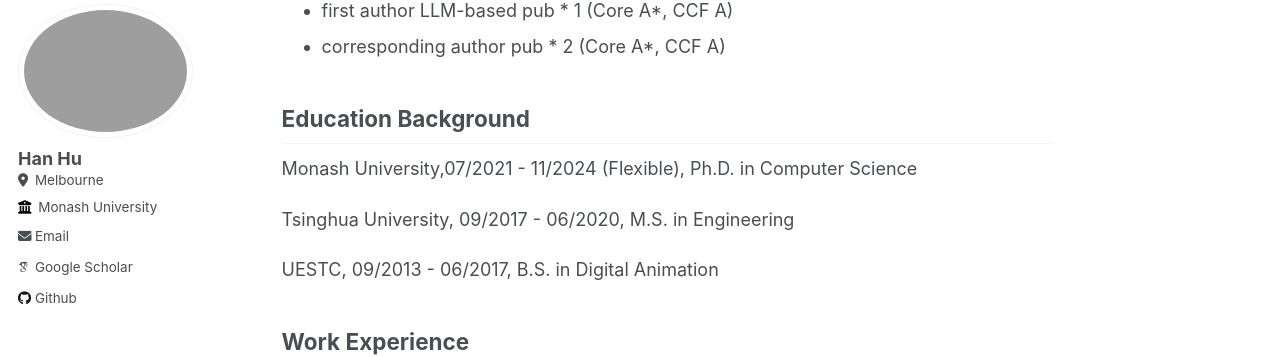
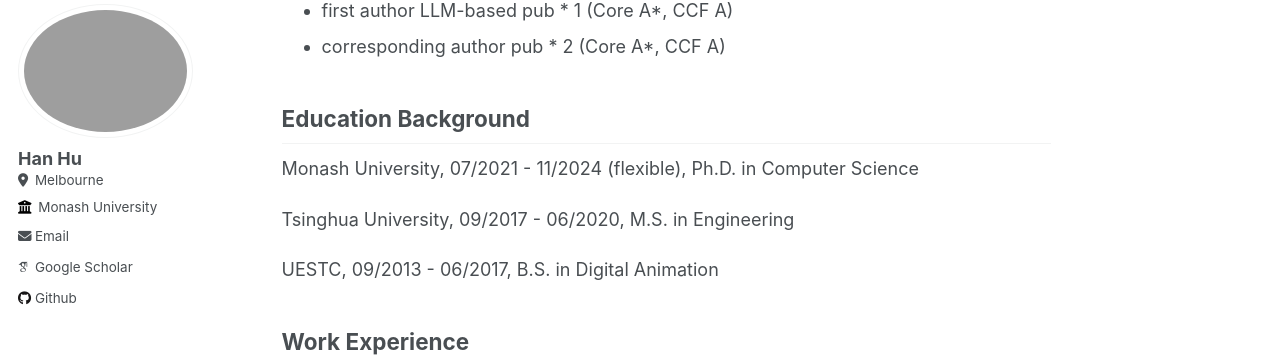
Before and after one commit to huhanGitHub/huhanGitHub.github.io, a Jekyll site: the page built from _pages/about.md, in a window 1280 px wide and 900 px high, scrolled down 1614 px. Shown: the part 102-459 px from the top of the window. Built offline with Jekyll 4.4.1, drawn with Linux system fonts in a browser that asks for light colours; some web fonts are replaced.

```diff
--- a/_pages/about.md
+++ b/_pages/about.md
@@ -46,7 +46,7 @@ I am on the job market now, actively looking for a **research scientist** or **p
 
 ## Education Background
 
-Monash University,07/2021 - 11/2024 (Flexible), Ph.D. in Computer Science
+Monash University, 07/2021 - 11/2024 (flexible), Ph.D. in Computer Science
 
 Tsinghua University, 09/2017 - 06/2020, M.S. in Engineering
 
```
